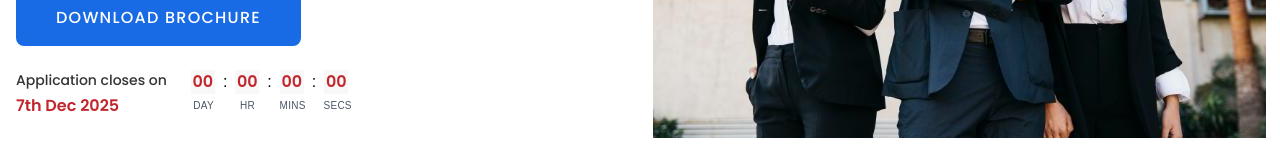
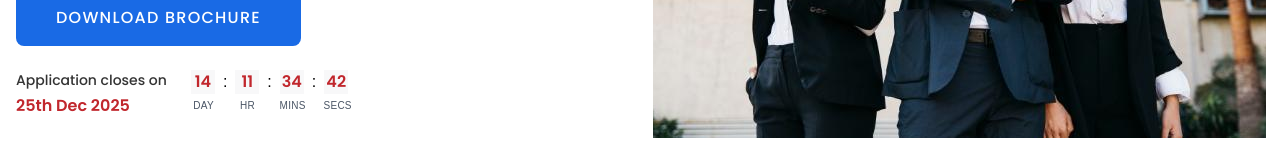
Before and after one commit to mavenco-tanwar/INTTRVU.AI, a Next.js app: page / in a window 1280 px wide. Shown: the part 425-593 px from the top of the page. Built offline with nearby package versions, Linux system fonts and the light colour scheme.

Commit message:
date updated

```diff
--- a/src/app/_components/hero/Countdown.js
+++ b/src/app/_components/hero/Countdown.js
@@ -3,7 +3,7 @@
 import { useEffect, useState } from "react";
 
 export default function Countdown() {
-  const targetDate = new Date("2025-12-07T00:00:00");
+  const targetDate = new Date("2025-12-25T00:00:00");
 
   const [timeLeft, setTimeLeft] = useState({
     days: "00",
--- a/src/app/_components/hero/Hero.js
+++ b/src/app/_components/hero/Hero.js
@@ -63,7 +63,7 @@ function Hero() {
                 </p>
 
                 <p className="mt-1 text-[#C1272D] font-semibold font-poppins">
-                  7th Dec 2025
+                  25th Dec 2025
                 </p>
               </div>
 
```
